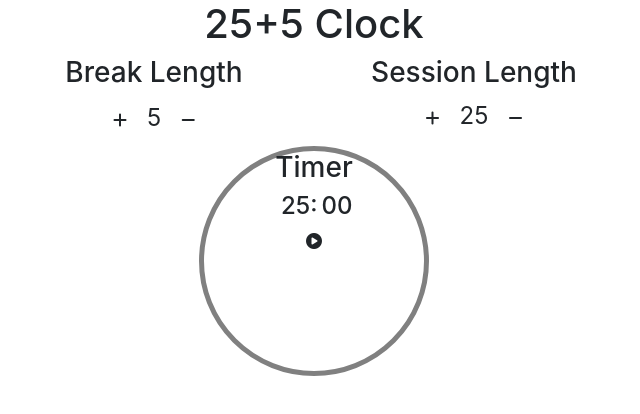
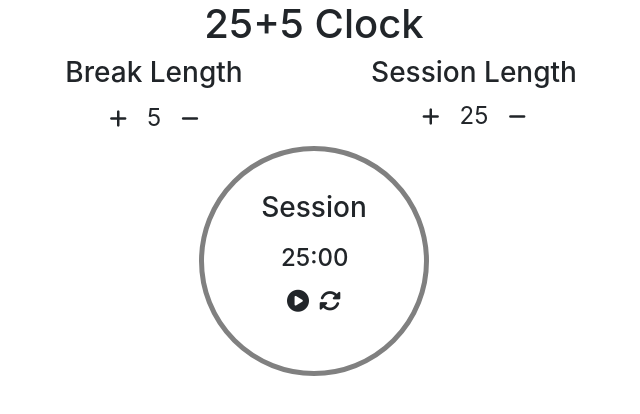
Before and after one commit to Michael-Obele/React_Clock, a React (Create React App) app: page / in a window 1280 px wide. Shown: the top 414 px of the page, without its empty margins (326-966 px from the left). Built offline with nearby package versions, Linux system fonts and the light colour scheme.

Commit message:
Caling it a day

```diff
--- a/src/App.js
+++ b/src/App.js
@@ -1,18 +1,20 @@
 import React, { useState } from 'react';
 
 function App() {
+  const [second, setSecond] = useState(1500);
+  const [breakTime, setBreakTime] = useState(false);
+  const [text, setText] = useState('Session');
   const [breakNum, setBreak] = useState(5);
   const [session, setSession] = useState(25);
-  const [time, setTime] = useState(session * 60);
   const [intervalId, setIntervalId] = useState(0);
   const [played, setPlayed] = useState(false);
   function Time(t) {
+    // t = t * 60;
     var min = Math.floor(t / 60);
     t = t - min * 60;
-    return [t, min];
+    return `${min < 10 ? '0' + min : min}:${t < 10 ? '0' + t : t}`;
   }
-  const [second, setSecond] = useState(Time(time)[0]);
-  const [min, setMin] = useState(Time(time)[1]);
+
   const incBreak = () => {
     setBreak(breakNum + 1);
   };
@@ -21,9 +23,20 @@ function App() {
   };
   const incSec = () => {
     setSession(session + 1);
+    setSecond(second + 60);
   };
   const decSec = () => {
     setSession(session - 1);
+    setSecond(second - 60);
+  };
+  const reset = () => {
+    setBreak(5);
+    setSession(25);
+    setSecond(1500);
+    setBreakTime(false);
+    setText('Session');
+    clearInterval(intervalId);
+    setPlayed(false);
   };
   switch (true) {
     case breakNum >= 61:
@@ -37,10 +50,20 @@ function App() {
       break;
     case session < 1:
       setSession(1);
+      setSecond(60);
       break;
     case second < 0:
-      setSecond(59);
-      setMin((min) => min - 1);
+      const Break = () => {
+        setBreakTime(false);
+        setSecond(breakNum * 60);
+        setText('Break');
+      };
+      const Session = () => {
+        setBreakTime(true);
+        setSecond(session * 60);
+        setText('Session');
+      };
+      breakTime ? Break() : Session();
       break;
     default:
       break;
@@ -48,7 +71,7 @@ function App() {
   const SecondHand = () => {
     if (intervalId) {
       clearInterval(intervalId);
-      setPlayed(!played);
+      setPlayed(false);
       setIntervalId(0);
       return;
     }
@@ -56,7 +79,7 @@ function App() {
     const newIntervalId = setInterval(() => {
       setSecond((second) => second - 1);
     }, 1000);
-    setPlayed(!played);
+    setPlayed(true);
     setIntervalId(newIntervalId);
     return second;
   };
@@ -70,7 +93,7 @@ function App() {
             <h3 id='break-label'>Break Length</h3>
             <div className='btn_space'>
               <span
-                onClick={incBreak}
+                onClick={played ? '' : incBreak}
                 className=' btn_space click'
                 id='break-increment'
               >
@@ -80,7 +103,7 @@ function App() {
                 {breakNum}
               </span>
               <span
-                onClick={decBreak}
+                onClick={played ? '' : decBreak}
                 className='click btn_space'
                 id='break-decrement'
               >
@@ -94,7 +117,7 @@ function App() {
             </h3>
             <div className=''>
               <span
-                onClick={incSec}
+                onClick={played ? '' : incSec}
                 className='click btn_space'
                 id='session-increment'
               >
@@ -104,7 +127,7 @@ function App() {
                 {session}
               </span>
               <span
-                onClick={decSec}
+                onClick={played ? '' : decSec}
                 className='click btn_space'
                 id='session-decrement'
               >
@@ -114,18 +137,22 @@ function App() {
           </div>
         </div>
         <section id='circle' className='text-center'>
-          <h3 id='timer-label'>Timer</h3>
+          <h3 id='timer-label'>{text}</h3>
           <div className='mx-auto hstack gap-1' style={{ width: '30%' }}>
-            <h4>{min < 10 ? '0' + min : min}:</h4>
-            <h4>{second < 10 ? '0' + second : second}</h4>
+            <h4 id='time-left'>{Time(second)}</h4>
           </div>
-          <span onClick={SecondHand}>
+          <section id='btns'>
+            <span onClick={SecondHand} id='start_stop'>
               {played ? (
                 <i class='fa-solid fa-circle-pause'></i>
               ) : (
                 <i class='fa-solid fa-circle-play'></i>
               )}
             </span>
+            <span id='reset' onClick={reset}>
+              <i class='fa-solid fa-rotate'></i>
+            </span>
+          </section>
         </section>
       </div>
     </div>
--- a/src/index.css
+++ b/src/index.css
@@ -17,6 +17,7 @@ code {
   margin: auto;
 }
 .click {
+  font-size: 20px;
   cursor: pointer;
 }
 .btn_space {
@@ -29,7 +30,17 @@ code {
 #circle {
   border: 5px solid grey;
   border-radius: 50%;
+  padding: 5vh 0;
   height: 230px;
   width: 230px;
   margin: auto;
 }
+#time-left {
+  margin: 12px 0;
+}
+#reset,
+#start_stop {
+  padding: 5px;
+  cursor: pointer;
+  font-size: 22px;
+}
```
Lines whose indentation alone changed are shown as unchanged.
